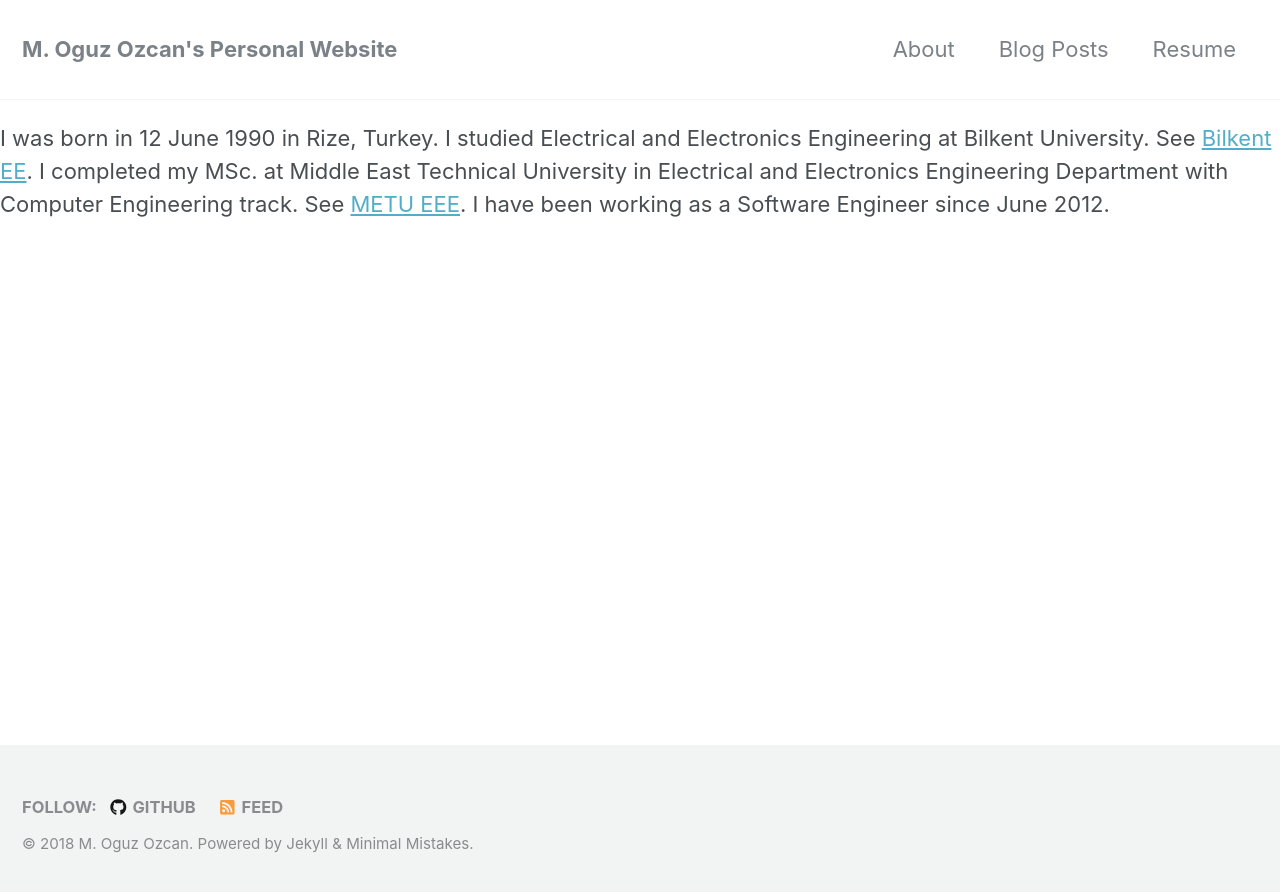
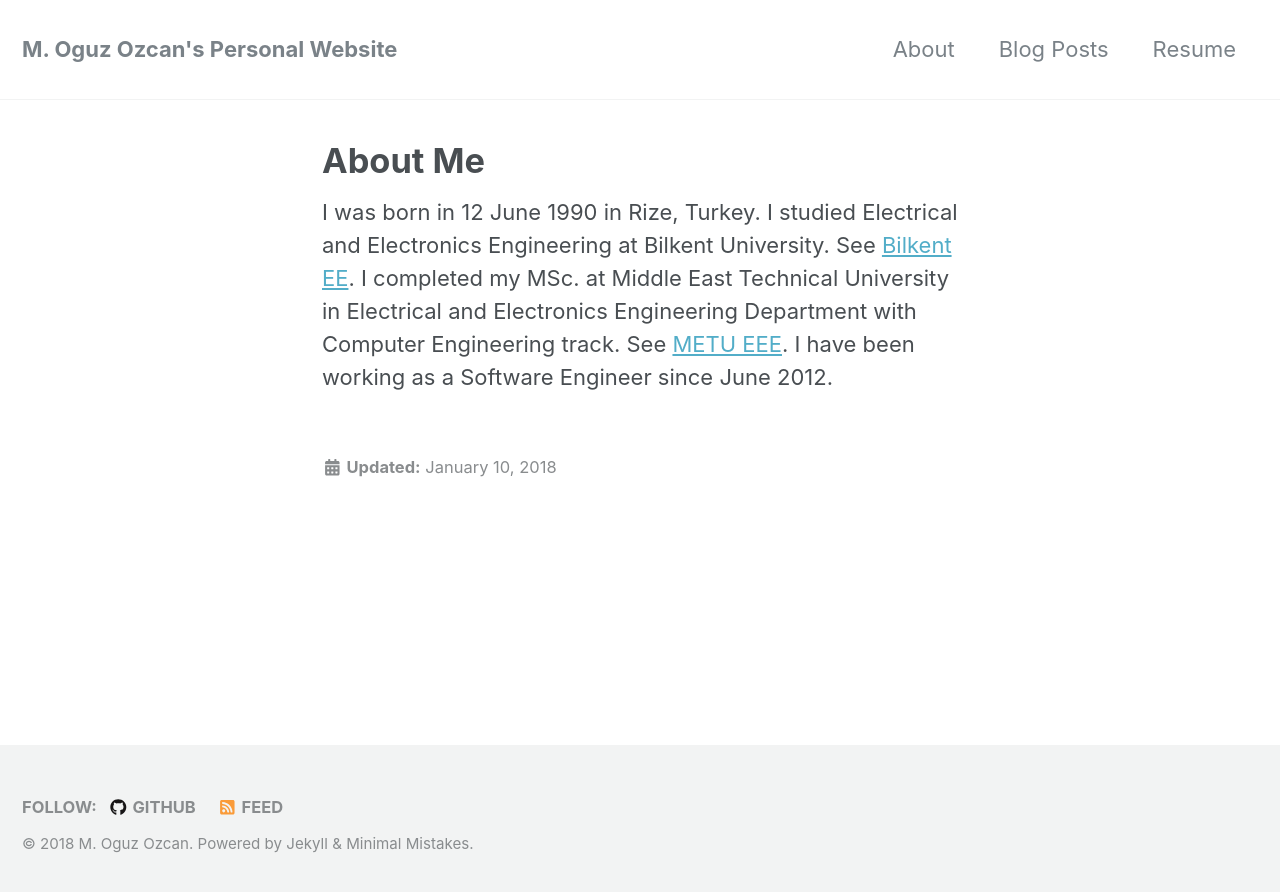
Before and after one commit to moguzozcan/moguzozcan.github.io, a Jekyll site: the page built from _pages/about.md, in a window 1280 px wide. Shown: the top 892 px of the page. Built offline with Jekyll 4.4.1, drawn with Linux system fonts in a browser that asks for light colours; nearby versions of some CDN libraries; our own code applies the rules of GitHub Pages for plain Markdown files; some of the changed lines change nothing that is shown.

Commit message:
Theme for about page still not successful

```diff
--- a/_pages/about.md
+++ b/_pages/about.md
@@ -2,8 +2,7 @@
 permalink: /about
 title: "About Me"
 last_modified_at: 2018-01-10T11:22:24-05:00
-categories:
-  - Jekyll
+layout: single
 ---
 
 I was born in 12 June 1990 in Rize, Turkey. I studied Electrical and Electronics Engineering at
```
